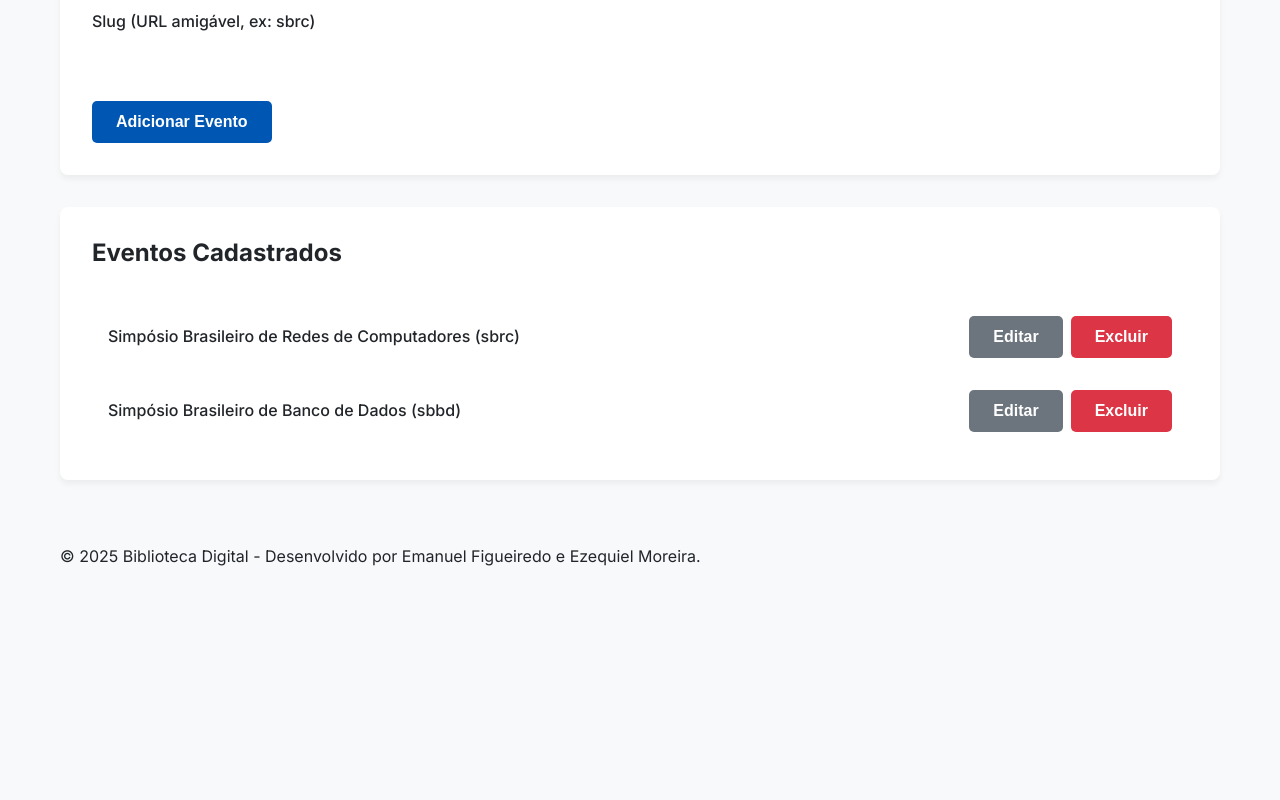
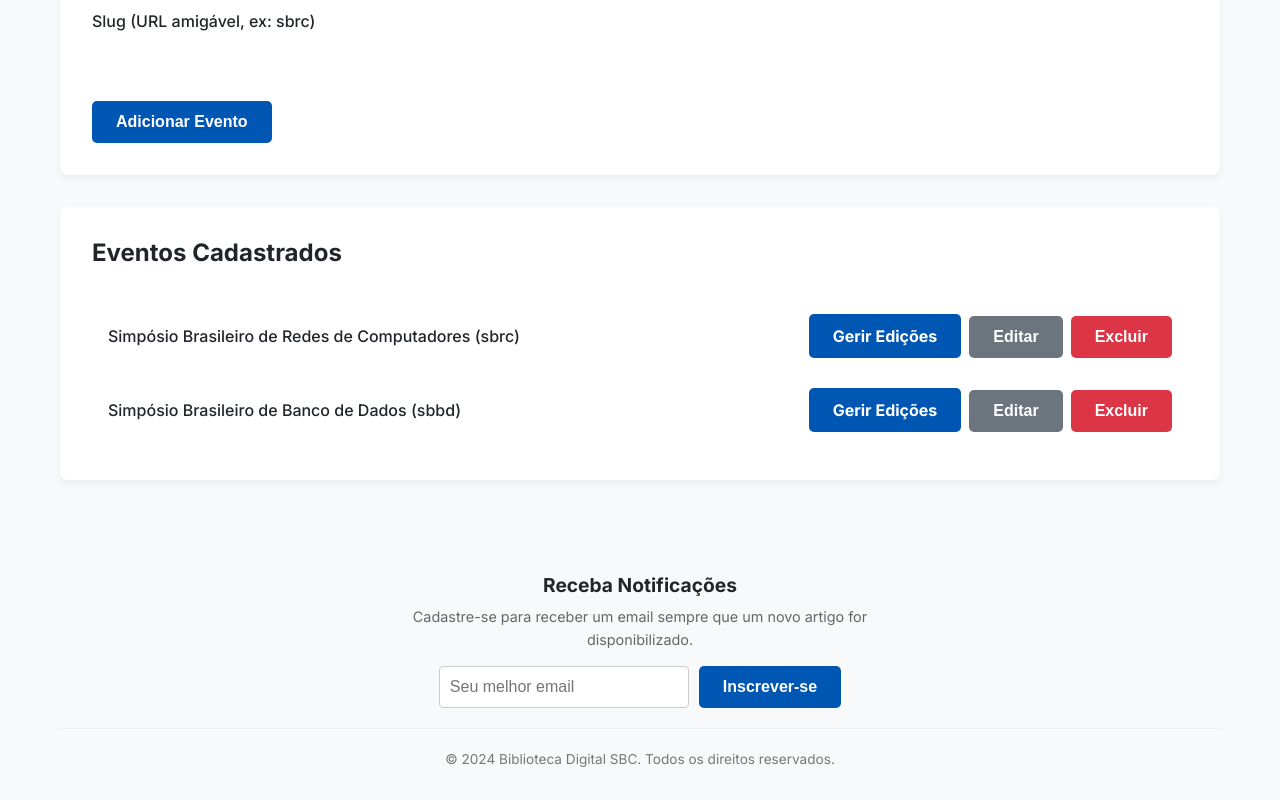
Before and after one commit to EmanuelMarcos99/Biblioteca-Digital-de-Artigos-TP1, a React (Create React App) app in the folder client/: page /admin in a window 1280 px wide. Shown: the part 567-1367 px from the top of the page. Before the commit the page ends 1136 px from the top, so only its background shows below. Built offline with nearby package versions, Linux system fonts and the light colour scheme.

Commit message:
Cadastrando edicao de evento

```diff
--- /dev/null
+++ b/client/src/components/Footer.css
@@ -0,0 +1,53 @@
+.footer-content {
+  display: flex;
+  flex-direction: column;
+  align-items: center;
+  gap: 20px;
+  padding-top: 30px;
+  padding-bottom: 30px;
+}
+
+.subscription-section {
+  text-align: center;
+  max-width: 500px;
+}
+
+.subscription-section h4 {
+  margin-bottom: 8px;
+  font-size: 1.2rem;
+}
+
+.subscription-section p {
+  margin-bottom: 15px;
+  font-size: 0.9rem;
+  color: #666;
+}
+
+.subscription-form {
+  display: flex;
+  gap: 10px;
+  justify-content: center;
+}
+
+.subscription-form input {
+  padding: 10px;
+  border: 1px solid #ccc;
+  border-radius: 4px;
+  font-size: 1rem;
+  width: 250px;
+}
+
+.success-message {
+  margin-top: 10px;
+  color: #28a745;
+  font-weight: bold;
+}
+
+.footer-credits {
+    border-top: 1px solid #eee;
+    padding-top: 20px;
+    width: 100%;
+    text-align: center;
+    font-size: 0.85rem;
+    color: #777;
+}
--- a/client/src/components/Footer.js
+++ b/client/src/components/Footer.js
@@ -1,14 +1,49 @@
-import React from 'react';
+import React, { useState } from 'react';
+import './Footer.css'; // Importando o CSS
 
-// Componente para o rodapé da página
 function Footer() {
-    return (
-        <footer className="app-footer">
-            <div className="container">
-                <p>&copy; {new Date().getFullYear()} Biblioteca Digital - Desenvolvido por Emanuel Figueiredo e Ezequiel Moreira.</p>
-            </div>
-        </footer>
-    );
+  const [email, setEmail] = useState('');
+  const [message, setMessage] = useState('');
+
+  const handleSubmit = (e) => {
+    e.preventDefault();
+    if (email.trim() === '') {
+      alert('Por favor, insira um email válido.');
+      return;
+    }
+
+    // ATENÇÃO: Lógica de INSCRIÇÃO. O próximo passo é conectar com a API (POST /api/usuarios/subscribe).
+    setMessage('Obrigado por se inscrever! Você receberá as novidades.');
+    setEmail('');
+
+    // Limpa a mensagem após 5 segundos
+    setTimeout(() => {
+      setMessage('');
+    }, 5000);
+  };
+
+  return (
+    <footer className="footer">
+      <div className="container footer-content">
+        <div className="subscription-section">
+          <h4>Receba Notificações</h4>
+          <p>Cadastre-se para receber um email sempre que um novo artigo for disponibilizado.</p>
+          <form onSubmit={handleSubmit} className="subscription-form">
+            <input
+              type="email"
+              placeholder="Seu melhor email"
+              value={email}
+              onChange={(e) => setEmail(e.target.value)}
+              required
+            />
+            <button type="submit" className="btn-primary">Inscrever-se</button>
+          </form>
+          {message && <p className="success-message">{message}</p>}
+        </div>
+        <p className="footer-credits">&copy; 2024 Biblioteca Digital SBC. Todos os direitos reservados.</p>
+      </div>
+    </footer>
+  );
 }
 
 export default Footer;
--- a/client/src/pages/AdminPage.js
+++ b/client/src/pages/AdminPage.js
@@ -1,16 +1,15 @@
 import React, { useState } from 'react';
-import './style/AdminPage.css'; // Importando o CSS para estilização
+import { Link } from 'react-router-dom'; // Importar o Link
+import './style/AdminPage.css';
 
 function AdminPage() {
-  // ATENÇÃO: Estes dados são mocados. O próximo passo é buscar de uma API (GET /api/eventos).
+  // A lógica existente de estado e manipulação de formulário permanece a mesma
   const [events, setEvents] = useState([
     { id: 1, name: 'Simpósio Brasileiro de Redes de Computadores', slug: 'sbrc', description: 'O SBRC é o mais importante evento científico sobre redes de computadores e sistemas distribuídos do Brasil.' },
     { id: 2, name: 'Simpósio Brasileiro de Banco de Dados', slug: 'sbbd', description: 'O SBBD é o evento oficial de banco de dados da Sociedade Brasileira de Computação (SBC).' },
   ]);
 
-  // Estado para controlar os campos do formulário
   const [formData, setFormData] = useState({ name: '', description: '', slug: '' });
-  // Estado para controlar se estamos editando ou criando (null = criando, id = editando)
   const [editingId, setEditingId] = useState(null);
 
   const handleInputChange = (e) => {
@@ -18,13 +17,11 @@ function AdminPage() {
     setFormData(prevState => ({ ...prevState, [name]: value }));
   };
 
-  // Função chamada ao clicar no botão Editar
   const handleEdit = (event) => {
     setEditingId(event.id);
     setFormData({ name: event.name, description: event.description, slug: event.slug });
   };
 
-  // Função para cancelar a edição
   const handleCancelEdit = () => {
     setEditingId(null);
     setFormData({ name: '', description: '', slug: '' });
@@ -38,22 +35,22 @@ function AdminPage() {
     }
 
     if (editingId) {
-      // ATENÇÃO: Lógica de ATUALIZAÇÃO. O próximo passo é conectar com a API (PUT /api/eventos/:id).
+      // ATENÇÃO: Lógica de ATUALIZAÇÃO (PUT /api/eventos/:id)
       setEvents(events.map(event =>
         event.id === editingId ? { ...event, ...formData } : event
       ));
     } else {
-      // ATENÇÃO: Lógica de CRIAÇÃO. O próximo passo é conectar com a API (POST /api/eventos).
+      // ATENÇÃO: Lógica de CRIAÇÃO (POST /api/eventos)
       const newId = events.length > 0 ? Math.max(...events.map(ev => ev.id)) + 1 : 1;
       setEvents([...events, { id: newId, ...formData }]);
     }
 
-    handleCancelEdit(); // Limpa o formulário e o estado de edição
+    handleCancelEdit();
   };
 
   const handleDelete = (eventId) => {
     if (window.confirm('Tem certeza que deseja excluir este evento?')) {
-      // ATENÇÃO: Lógica de EXCLUSÃO. O próximo passo é conectar com a API (DELETE /api/eventos/:id).
+      // ATENÇÃO: Lógica de EXCLUSÃO (DELETE /api/eventos/:id)
       setEvents(events.filter(event => event.id !== eventId));
     }
   };
@@ -62,52 +59,27 @@ function AdminPage() {
     <main className="container">
       <div className="admin-page">
         <h1>Painel do Administrador</h1>
-        <p>Aqui você pode gerenciar os eventos da biblioteca digital.</p>
+        <p>Aqui você pode gerir os eventos da biblioteca digital.</p>
 
         {/* Formulário de Cadastro e Edição */}
         <div className="admin-section">
-          <h2>{editingId ? 'Editar Evento' : 'Cadastrar Novo Evento'}</h2>
+           <h2>{editingId ? 'Editar Evento' : 'Cadastrar Novo Evento'}</h2>
           <form onSubmit={handleSubmit} className="event-form">
             <div className="form-group">
               <label htmlFor="name">Nome do Evento</label>
-              <input
-                type="text"
-                id="name"
-                name="name"
-                value={formData.name}
-                onChange={handleInputChange}
-                required
-              />
+              <input type="text" id="name" name="name" value={formData.name} onChange={handleInputChange} required />
             </div>
             <div className="form-group">
               <label htmlFor="description">Descrição</label>
-              <textarea
-                id="description"
-                name="description"
-                value={formData.description}
-                onChange={handleInputChange}
-              />
+              <textarea id="description" name="description" value={formData.description} onChange={handleInputChange} />
             </div>
             <div className="form-group">
               <label htmlFor="slug">Slug (URL amigável, ex: sbrc)</label>
-              <input
-                type="text"
-                id="slug"
-                name="slug"
-                value={formData.slug}
-                onChange={handleInputChange}
-                required
-              />
+              <input type="text" id="slug" name="slug" value={formData.slug} onChange={handleInputChange} required />
             </div>
             <div className="form-actions">
-              <button type="submit" className="btn-primary">
-                {editingId ? 'Salvar Alterações' : 'Adicionar Evento'}
-              </button>
-              {editingId && (
-                <button type="button" onClick={handleCancelEdit} className="btn-secondary">
-                  Cancelar
-                </button>
-              )}
+              <button type="submit" className="btn-primary">{editingId ? 'Salvar Alterações' : 'Adicionar Evento'}</button>
+              {editingId && <button type="button" onClick={handleCancelEdit} className="btn-secondary">Cancelar</button>}
             </div>
           </form>
         </div>
@@ -120,6 +92,10 @@ function AdminPage() {
               <li key={event.id} className="event-item">
                 <span>{event.name} ({event.slug})</span>
                 <div className="event-actions">
+                  {/* BOTÃO ATUALIZADO AQUI */}
+                  <Link to={`/admin/eventos/${event.id}/edicoes`} className="btn-primary">
+                    Gerir Edições
+                  </Link>
                   <button onClick={() => handleEdit(event)} className="btn-secondary">Editar</button>
                   <button onClick={() => handleDelete(event.id)} className="btn-danger">Excluir</button>
                 </div>
--- /dev/null
+++ b/client/src/pages/style/EventEditions.css
@@ -0,0 +1,86 @@
+/* Estilos muito similares à página de admin para manter a consistência */
+.admin-page {
+  max-width: 900px;
+  margin: 40px auto;
+  padding: 30px;
+  background-color: #fff;
+  border-radius: 8px;
+  box-shadow: 0 4px 12px rgba(0, 0, 0, 0.08);
+}
+
+.admin-page h1 {
+  font-size: 2rem;
+  margin-bottom: 10px;
+  color: #333;
+}
+
+.admin-section {
+  margin-top: 40px;
+  border-top: 1px solid #eee;
+  padding-top: 30px;
+}
+
+.admin-section h2 {
+  font-size: 1.5rem;
+  margin-bottom: 20px;
+  color: #444;
+}
+
+.back-link {
+  display: inline-block;
+  margin-bottom: 20px;
+  color: #007bff;
+  text-decoration: none;
+  font-weight: bold;
+}
+
+.back-link:hover {
+  text-decoration: underline;
+}
+
+/* Reutilizando estilos do formulário e da lista */
+.event-form, .event-list {
+  list-style: none;
+  padding: 0;
+}
+
+.form-group {
+  margin-bottom: 20px;
+}
+
+.form-group label {
+  display: block;
+  margin-bottom: 8px;
+  font-weight: 600;
+  color: #555;
+}
+
+.form-group input,
+.form-group textarea {
+  width: 100%;
+  padding: 12px;
+  border: 1px solid #ccc;
+  border-radius: 4px;
+  font-size: 1rem;
+}
+
+.form-actions {
+  display: flex;
+  gap: 10px;
+  margin-top: 20px;
+}
+
+.event-item {
+  display: flex;
+  justify-content: space-between;
+  align-items: center;
+  padding: 15px;
+  border: 1px solid #eee;
+  border-radius: 4px;
+  margin-bottom: 10px;
+}
+
+.event-actions {
+  display: flex;
+  gap: 10px;
+}
```
Also changed, not shown: client/src/pages/EventEditions.js (added, +119 -0 lines).
